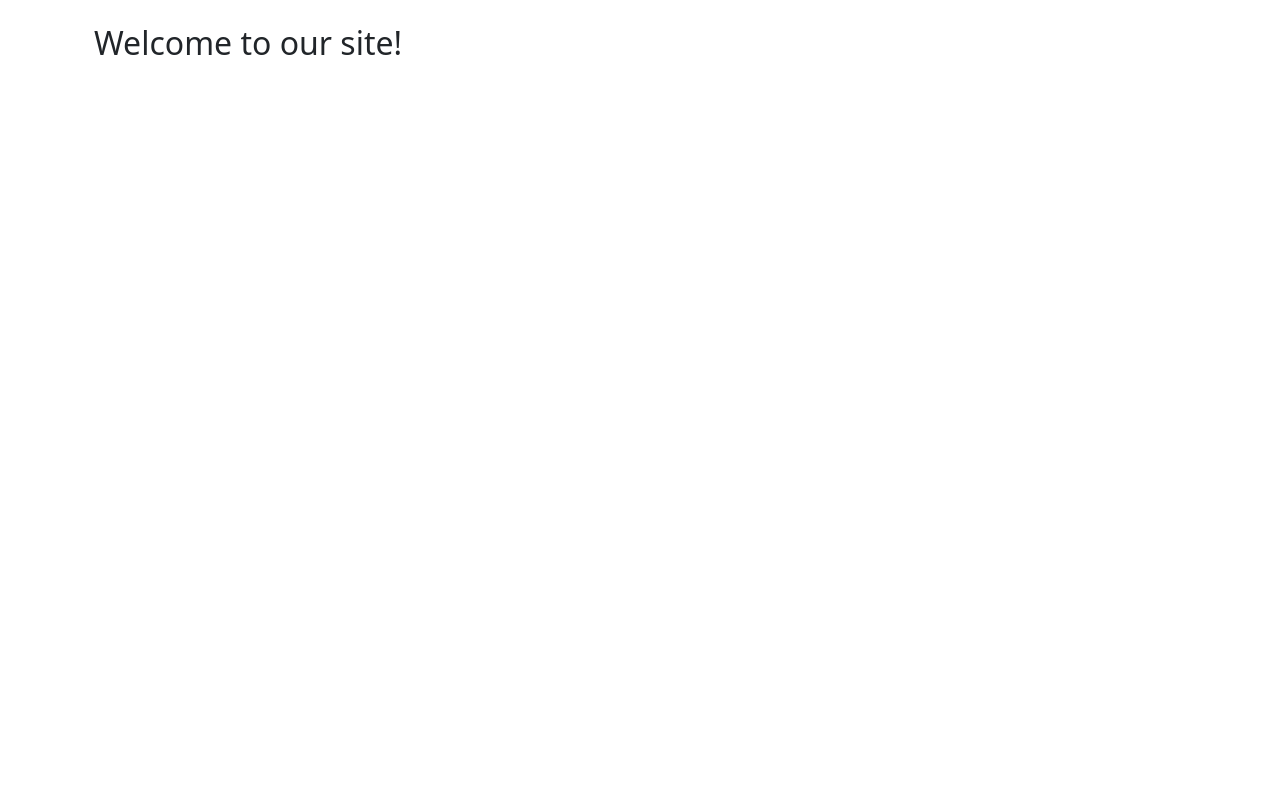
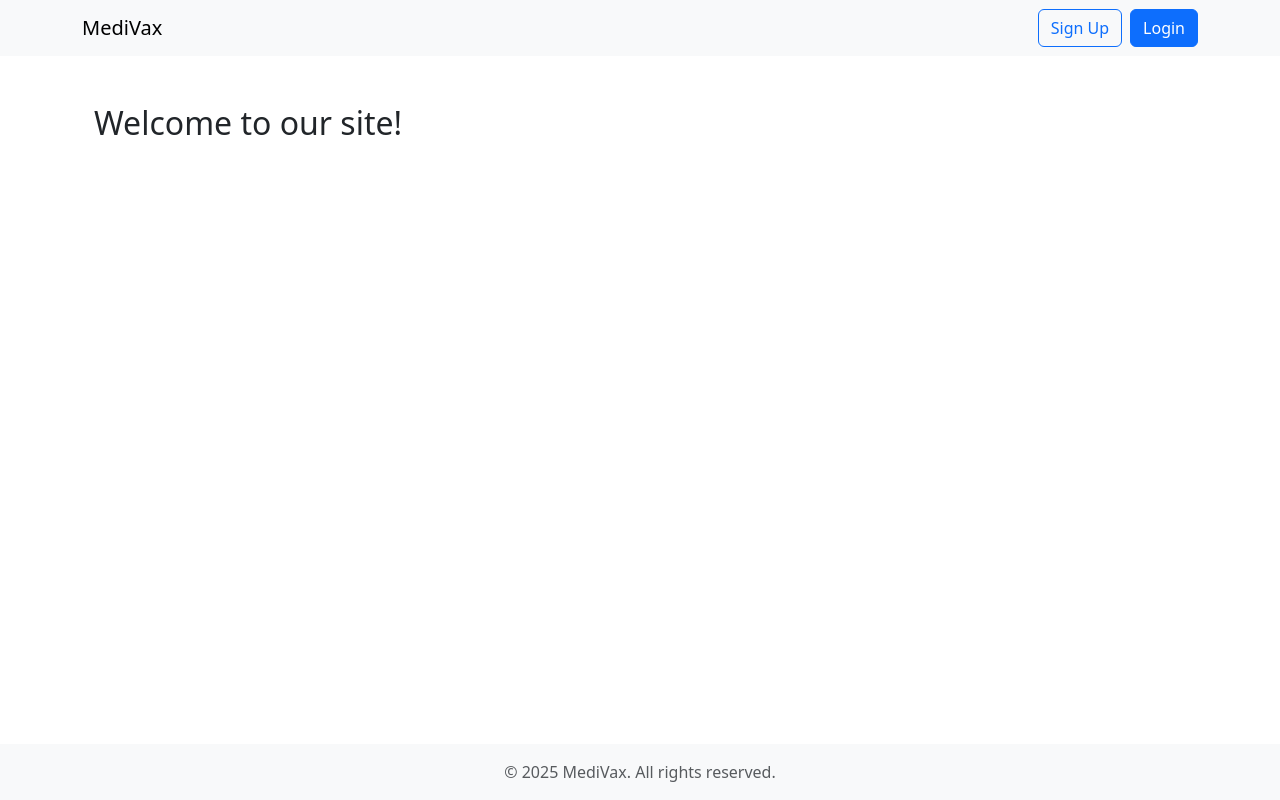
Before and after one commit to Tejasvi02/MediVax, a React app in the folder ReactApp/: page /home in a window 1280 px wide. Built offline with nearby package versions, Linux system fonts and the light colour scheme; the HTML template or start-up script is replaced by a standard one.

Commit message:
header and footer

```diff
--- a/ReactApp/src/App.js
+++ b/ReactApp/src/App.js
@@ -1,29 +1,38 @@
 import React from 'react';
 import { BrowserRouter as Router, Routes, Route } from 'react-router-dom';
-import axios from 'axios';
-
+import Header from './components/Header';
+import Footer from './components/Footer';
 import Login from './components/Login';
 import Register from './components/Register';
-import Home from './components/Home'
+import Home from './components/Home';
+import RegisterVaccine from './components/admin/RegisterVaccine';
+import HospitalList from './components/admin/HospitalList';
+import ApproverScreen from './components/admin/ApproverScreen';
+import VaccinatedList from './components/admin/VaccinatedList';
+import UserHospitals from './components/user/UserHospitals';
+import UserAppointments from './components/user/UserAppointments';
+import UserSchedule from './components/user/UserSchedule';
 
-const token = localStorage.getItem('token');
-if (token) {
-  axios.defaults.headers.common['Authorization'] = `Bearer ${token}`;
-}
-
-
-const App = () => {
-  return (
-    <Router>
-      <div className="container mt-4">
+const App = () => (
+  <Router>
+    <div className="d-flex flex-column min-vh-100">
+      <Header />
+      <main className="flex-fill container mt-4">
         <Routes>
           <Route path="/" element={<Login />} />
           <Route path="/register" element={<Register />} />
-          <Route path="/home" element = {<Home />} />
+          <Route path="/home" element={<Home />} />
+          <Route path="/admin/register-vaccine" element={<RegisterVaccine />} />
+          <Route path="/admin/hospitals" element={<HospitalList />} />
+          <Route path="/admin/approvals" element={<ApproverScreen />} />
+          <Route path="/admin/vaccinated-list" element={<VaccinatedList />} />
+          <Route path="/user/hospitals" element={<UserHospitals />} />
+          <Route path="/user/appointments" element={<UserAppointments />} />
+          <Route path="/user/schedule" element={<UserSchedule />} />
         </Routes>
-      </div>
-    </Router>
-  );
-};
-
+      </main>
+      <Footer />
+    </div>
+  </Router>
+);
 export default App;
--- /dev/null
+++ b/ReactApp/src/components/Footer.js
@@ -0,0 +1,11 @@
+import React from 'react';
+
+const Footer = () => (
+  <footer className="bg-light py-3 mt-auto">
+    <div className="container text-center">
+      <span className="text-muted">© {new Date().getFullYear()} MediVax. All rights reserved.</span>
+    </div>
+  </footer>
+);
+
+export default Footer;
--- /dev/null
+++ b/ReactApp/src/components/Header.js
@@ -0,0 +1,81 @@
+import React from 'react';
+import { Link, useNavigate } from 'react-router-dom';
+import axios from 'axios';
+
+const Header = () => {
+  const user = JSON.parse(localStorage.getItem('user'));
+  const navigate = useNavigate();
+
+  const handleLogout = () => {
+    localStorage.removeItem('token');
+    localStorage.removeItem('user');
+    delete axios.defaults.headers.common['Authorization'];
+    navigate('/');
+  };
+
+  return (
+    <nav className="navbar navbar-expand-lg navbar-light bg-light">
+      <div className="container">
+        <Link className="navbar-brand" to="/">MediVax</Link>
+        <button className="navbar-toggler" type="button" data-bs-toggle="collapse" data-bs-target="#navbarNav">
+          <span className="navbar-toggler-icon" />
+        </button>
+        <div className="collapse navbar-collapse" id="navbarNav">
+          <ul className="navbar-nav me-auto">
+            {user && user.role === 'admin' && (
+              <>
+                <li className="nav-item">
+                  <Link className="nav-link" to="/admin/register-vaccine">Register Vaccine</Link>
+                </li>
+                <li className="nav-item">
+                  <Link className="nav-link" to="/admin/hospitals">Hospitals</Link>
+                </li>
+                <li className="nav-item">
+                  <Link className="nav-link" to="/admin/approvals">Approvals</Link>
+                </li>
+                <li className="nav-item">
+                  <Link className="nav-link" to="/admin/vaccinated-list">Vaccinated List</Link>
+                </li>
+              </>
+            )}
+
+            {user && user.role === 'user' && (
+              <>
+                <li className="nav-item">
+                  <Link className="nav-link" to="/user/hospitals">Find Hospitals</Link>
+                </li>
+                <li className="nav-item">
+                  <Link className="nav-link" to="/user/appointments">Appointments</Link>
+                </li>
+                <li className="nav-item">
+                  <Link className="nav-link" to="/user/schedule">My Schedule</Link>
+                </li>
+              </>
+            )}
+          </ul>
+
+          <ul className="navbar-nav ms-auto">
+            {user ? (
+              <li className="nav-item">
+                <button className="btn btn-outline-danger" onClick={handleLogout}>
+                  Logout
+                </button>
+              </li>
+            ) : (
+              <>
+                <li className="nav-item me-2">
+                  <Link className="btn btn-outline-primary" to="/register">Sign Up</Link>
+                </li>
+                <li className="nav-item">
+                  <Link className="btn btn-primary" to="/">Login</Link>
+                </li>
+              </>
+            )}
+          </ul>
+        </div>
+      </div>
+    </nav>
+  );
+};
+
+export default Header;
--- /dev/null
+++ b/ReactApp/src/components/admin/ApproverScreen.js
@@ -0,0 +1,2 @@
+import React from 'react';
+export default () => <div><h2>Approvals</h2></div>;
--- /dev/null
+++ b/ReactApp/src/components/admin/HospitalList.js
@@ -0,0 +1,2 @@
+import React from 'react';
+export default () => <div><h2>Hospital List</h2></div>;
--- /dev/null
+++ b/ReactApp/src/components/admin/RegisterVaccine.js
@@ -0,0 +1,2 @@
+import React from 'react';
+export default () => <div><h2>Register Vaccine</h2></div>;
--- /dev/null
+++ b/ReactApp/src/components/admin/VaccinatedList.js
@@ -0,0 +1,2 @@
+import React from 'react';
+export default () => <div><h2>Vaccinated Persons</h2></div>;
--- /dev/null
+++ b/ReactApp/src/components/user/UserAppointments.js
@@ -0,0 +1,2 @@
+import React from 'react';
+export default () => <div><h2>Appointments</h2></div>;
--- /dev/null
+++ b/ReactApp/src/components/user/UserHospitals.js
@@ -0,0 +1,2 @@
+import React from 'react';
+export default () => <div><h2>Find Hospitals</h2></div>;
--- /dev/null
+++ b/ReactApp/src/components/user/UserSchedule.js
@@ -0,0 +1,2 @@
+import React from 'react';
+export default () => <div><h2>My Schedule</h2></div>;
--- a/ReactApp/src/redux/actions/userActions.js
+++ b/ReactApp/src/redux/actions/userActions.js
@@ -1,5 +1,3 @@
-// userActions.js
-
 // Action Types
 export const USER_LOGIN_REQUEST = 'USER_LOGIN_REQUEST';
 export const USER_LOGIN_SUCCESS = 'USER_LOGIN_SUCCESS';
```
Also changed, not shown: 1 other file (tests, documents, lock files or other folders).
